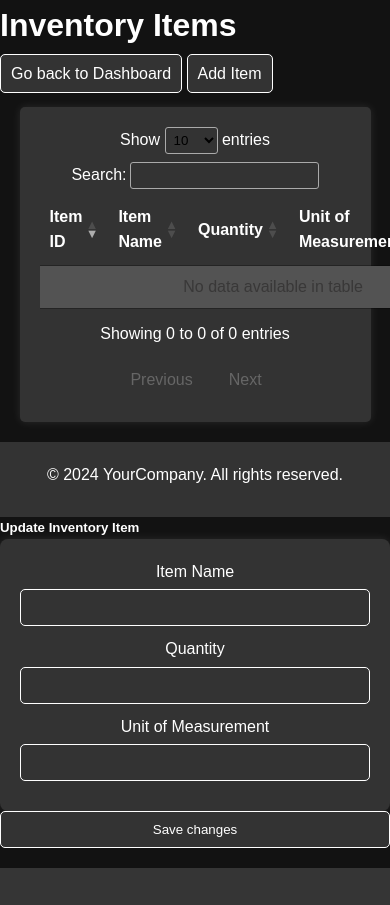
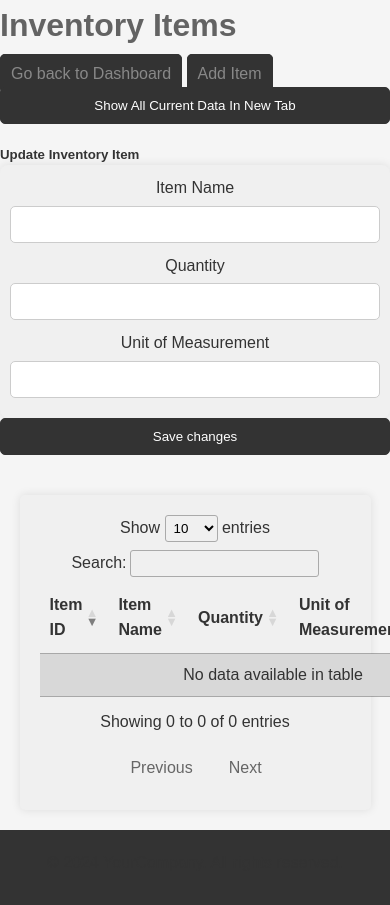
Before and after one commit to Nymber/Mobile-Budget-App, a Flask app: page /get_updated_table_data in a window 390 px wide; the page is wider, and only the part inside the window is pictured. Before the commit the page ends 868 px from the top of that part, so only its background shows below. Run offline with Flask 3, Linux system fonts and the light colour scheme; the visitor is signed in with stand-in values (Sample User, id 1); data that the repository does not hold is empty; some libraries are stand-ins or nearby versions.

Commit message:
Some improvements
Auto add current data to update system once selected for ease of use. Additional style improvements as well. including color and button locations for easier use, and reading.

```diff
--- a/static/styles/styles.css
+++ b/static/styles/styles.css
@@ -8,9 +8,9 @@
 /* Apply a background color to the entire page */
 body {
     font-family: Arial, sans-serif; /* Use a fallback font */
-    background-color: #121212; /* Dark background color */
+    background-color: #f5f5f5; /* Light background color */
     line-height: 1.6; /* Improve readability by setting line height */
-    color: #ffffff; /* Light text color for better contrast */
+    color: #333333; /* Dark text color for better contrast */
 }
 
 /* Style the header section */
@@ -38,7 +38,7 @@ nav ul li {
 }
 
 nav ul li a {
-    color: #ffffff; /* Light text color */
+    color: #333333; /* Dark text color */
     text-decoration: none;
 }
 
@@ -54,21 +54,26 @@ section {
 
 h2, h1 {
     margin-bottom: 10px;
-    color: #ffffff; /* Light text color */
+    color: #636363; /* Dark text color */
+}
+
+/* Style the title text to be white */
+title {
+    color: #ffffff; /* White color */
 }
 
 form {
-    background-color: #333333; /* Dark background color for forms */
+    background-color: #f0f0f0; /* Light background color for forms */
     padding: 20px;
     border-radius: 8px;
-    box-shadow: 0 0 10px rgba(255, 255, 255, 0.1); /* Adjusted box shadow */
+    box-shadow: 0 0 10px rgba(0, 0, 0, 0.1); /* Adjusted box shadow */
     text-align: center; /* Added text-align */
 }
 
 label {
     display: block;
     margin-bottom: 5px;
-    color: #ffffff; /* Light text color */
+    color: #333333; /* Dark text color */
 }
 
 input[type="text"],
@@ -80,15 +85,15 @@ input[type="submit"] {
     width: 100%;
     padding: 10px;
     margin-bottom: 10px;
-    border: 1px solid #ffffff; /* White border */
+    border: 1px solid #cccccc; /* Light gray border */
     border-radius: 5px;
     box-sizing: border-box;
-    background-color: #333333; /* Dark background color for input fields */
-    color: #ffffff; /* Light text color */
+    background-color: #ffffff; /* White background color for input fields */
+    color: #333333; /* Dark text color */
 }
 
 input:hover {
-    background-color: #555555; /* Darker background color on hover */
+    background-color: #eeeeee; /* Light gray background color on hover */
 }
 
 .btn,
@@ -96,13 +101,12 @@ button {
     width: 100%;
     padding: 10px;
     margin-bottom: 20px;
-    border: 1px solid #ffffff; /* White border */
+    border: 1px solid #333333; /* Dark border */
     border-radius: 5px;
     box-sizing: border-box;
     background-color: #333333; /* Dark background color for buttons */
     color: #ffffff; /* Light text color */
 }
-
 
 .btn:hover,
 button:hover {
@@ -122,27 +126,32 @@ footer {
     max-width: 600px; /* Added maximum width for better readability */
     margin: 50px auto; /* Adjusted margin for centering */
     padding: 20px;
-    background-color: #333333; /* Dark background color */
+    background-color: #f0f0f0; /* Light background color */
     border-radius: 5px;
-    box-shadow: 0 0 10px rgba(255, 255, 255, 0.1); /* Adjusted box shadow */
+    box-shadow: 0 0 10px rgba(0, 0, 0, 0.1); /* Adjusted box shadow */
 }
 
 .message {
     text-align: center;
     margin-top: 20px;
-    color: #ffffff; /* Light text color */
+    color: #333333; /* Dark text color */
 }
 
 p {
     text-align: center;
     margin-top: 10px;
     margin-bottom: 20px;
-    color: #ffffff; /* Light text color */
+    color: #333333; /* Dark text color */
 }
 
 a {
     color: #007bff;
     text-decoration: none;
+}
+
+/* Style all links with href attribute to be gray */
+a[href] {
+    color: #888888; /* Gray color */
 }
 
 a:hover {
@@ -164,20 +173,28 @@ a:hover {
     header {
         padding: 10px; /* Adjusted padding for smaller screens */
     }
+    nav ul {
+        flex-direction: column; /* Stack navigation items vertically */
+        justify-content: center; /* Center align the navigation items */
+    }
     nav ul li {
-        display: block;
         margin: 0;
         padding: 10px 0;
     }
-    main {
-        padding: 10px; /* Adjusted padding for smaller screens */
-    }
-    .budget-box {
+    main,
+    section,
+    form {
         padding: 10px; /* Adjusted padding for smaller screens */
     }
     .container {
         width: 90%; /* Adjusted width for smaller screens */
         margin: 20px auto; /* Adjusted margin for centering */
+    }
+    .banner {
+        height: 150px; /* Adjusted height for smaller screens */
+    }
+    footer {
+        padding: 10px; /* Adjusted padding for smaller screens */
     }
 }
 
@@ -204,16 +221,16 @@ label[for^="add_"] {
 
 /* Gray styling for tbody */
 tbody {
-    background-color: #555555; /* Dark gray background color for table body */
-    color: #393838; /* Light text color for better contrast */
+    background-color: #dddddd; /* Light gray background color for table body */
+    color: #333333; /* Dark text color for better contrast */
 }
 
 tbody tr:nth-child(even) {
-    background-color: #333333; /* Darker gray background color for even rows */
+    background-color: #cccccc; /* Lighter gray background color for even rows */
 }
 
 tbody tr:hover {
-    background-color: #777777; /* Lighter gray background color on hover */
+    background-color: #bbbbbb; /* Darker gray background color on hover */
 }
 .selected {
     background-color: green; /* Change the background color to green */
--- a/templates/add_expense.html
+++ b/templates/add_expense.html
@@ -8,7 +8,7 @@
 </head>
 <body>
     <h1>Add Expense</h1>
-
+    <a href="{{ url_for('routes.dashboard') }}" class="btn">Go back to Dashboard</a>
     <form method="POST" action="{{ url_for('routes.add_expense') }}">
         <div class="center-label">
             <label for="name">Expense Name:</label><br>
@@ -33,7 +33,6 @@
 
         <input type="submit" value="Add Expense">
     </form>
-    <a href="{{ url_for('routes.dashboard') }}" class="btn">Go back to Dashboard</a>
     <!-- Add delete buttons for each expense -->
     {% for expense in expenses %}
         <form method="POST" action="{{ url_for('delete_expense', expense_id=expense.id) }}">
--- a/templates/view_earnings.html
+++ b/templates/view_earnings.html
@@ -16,7 +16,7 @@
 </head>
 <body>
     <h1>View Earnings</h1>
-
+    <a href="{{ url_for('routes.dashboard') }}" class="btn">Go back to Dashboard</a>
     <div class="container">
         <table id="earningsTable" class="display">
             <thead>
@@ -63,7 +63,6 @@
             </tbody>
         </table>
     </div>
-    <a href="{{ url_for('routes.dashboard') }}" class="btn">Go back to Dashboard</a>
     <footer>
         <p>&copy; 2024 YourCompany. All rights reserved.</p>
     </footer>
--- a/templates/view_expenses.html
+++ b/templates/view_expenses.html
@@ -16,7 +16,7 @@
 </head>
 <body>
     <h1>View Expenses</h1>
-
+    <a href="{{ url_for('routes.dashboard') }}" class="btn">Go back to Dashboard</a>
     <div class="container">
         <table id="expensesTable" class="display">
             <thead>
@@ -47,7 +47,6 @@
             </tbody>
         </table>
     </div>
-    <a href="{{ url_for('routes.dashboard') }}" class="btn">Go back to Dashboard</a>
     <footer>
         <p>&copy; 2024 YourCompany. All rights reserved.</p>
     </footer>
--- a/templates/view_inventory.html
+++ b/templates/view_inventory.html
@@ -18,41 +18,7 @@
     <h1>Inventory Items</h1>
     <a href="{{ url_for('routes.dashboard') }}" class="btn">Go back to Dashboard</a>
     <a href="{{ url_for('inventory_routes.view_inventory') }}" class="btn">Add Item</a>
-    <div class="container">
-        <table id="inventoryTable" class="display">
-            <thead>
-                <tr>
-                    <th>Item ID</th>
-                    <th>Item Name</th>
-                    <th>Quantity</th>
-                    <th>Unit of Measurement</th>
-                    <th>Actions</th>
-                </tr>
-            </thead>
-            <tbody>
-                {% for item in inventory_items %}
-                <tr>
-                    <td>{{ item.id }}</td>
-                    <td>{{ item.item_name }}</td>
-                    <td>{{ item.quantity }}</td>
-                    <td>{{ item.unit_of_measurement }}</td>
-                    <td>
-                        <form id="updateForm-{{ item.id }}" action="{{ url_for('inventory_routes.update_inventory_item', item_id=item.id) }}" method="POST" onsubmit="reloadPage()">
-                            <button type="button" class="btn btn-primary update-btn" onclick="updateItem({{ item.id }})">Update</button>
-                        </form>
-                        <form id="deleteForm-{{ item.id }}" action="{{ url_for('inventory_routes.delete_inventory_item', item_id=item.id) }}" method="POST" >
-                            <button type="button" class="btn btn-danger" onclick="confirmDelete({{ item.id }})">Delete</button>
-                        </form>
-                    </td>
-                </tr>
-                {% endfor %}
-            </tbody>
-        </table>
-    </div>
-
-    <footer>
-        <p>&copy; 2024 YourCompany. All rights reserved.</p>
-    </footer>
+    <button onclick="showAllData()" class="btn">Show All Current Data In New Tab</button> <!-- New button -->
 
     <!-- Modal for updating inventory item -->
     <div id="updateModal" class="modal" tabindex="-1" aria-labelledby="updateModalLabel" aria-hidden="true">
@@ -89,6 +55,42 @@
         </div>
     </div>
 
+    <div class="container">
+        <table id="inventoryTable" class="display">
+            <thead>
+                <tr>
+                    <th>Item ID</th>
+                    <th>Item Name</th>
+                    <th>Quantity</th>
+                    <th>Unit of Measurement</th>
+                    <th>Actions</th>
+                </tr>
+            </thead>
+            <tbody>
+                {% for item in inventory_items %}
+                <tr>
+                    <td>{{ item.id }}</td>
+                    <td>{{ item.item_name }}</td>
+                    <td>{{ item.quantity }}</td>
+                    <td>{{ item.unit_of_measurement }}</td>
+                    <td>
+                        <form id="updateForm-{{ item.id }}" action="{{ url_for('inventory_routes.update_inventory_item', item_id=item.id) }}" method="POST" onsubmit="reloadPage()">
+                            <button type="button" class="btn btn-primary update-btn" onclick="updateItem({{ item.id }})">Select</button>
+                        </form>
+                        <form id="deleteForm-{{ item.id }}" action="{{ url_for('inventory_routes.delete_inventory_item', item_id=item.id) }}" method="POST" >
+                            <button type="button" class="btn btn-danger" onclick="confirmDelete({{ item.id }})">Delete</button>
+                        </form>
+                    </td>
+                </tr>
+                {% endfor %}
+            </tbody>
+        </table>
+    </div>
+
+    <footer>
+        <p>&copy; 2024 YourCompany. All rights reserved.</p>
+    </footer>
+
     <script src="https://code.jquery.com/jquery-3.6.0.min.js"></script>
     <script src="https://cdn.datatables.net/1.11.5/js/jquery.dataTables.js"></script>
     <script>
@@ -107,7 +109,27 @@
                 document.getElementById('deleteForm-' + itemId).submit();
             }
         }
+        function showAllData() {
+            var allData = ""; // Initialize an empty string to store all data points
 
+            // Loop through each row of the table
+            $('#inventoryTable tbody tr').each(function() {
+                var itemId = $(this).find('td:eq(0)').text(); // Get item ID
+                var itemName = $(this).find('td:eq(1)').text(); // Get item name
+                var quantity = $(this).find('td:eq(2)').text(); // Get quantity
+                var unitOfMeasurement = $(this).find('td:eq(3)').text(); // Get unit of measurement
+
+                // Concatenate data points with line breaks
+                allData += "Item ID: " + itemId + "\n";
+                allData += "Item Name: " + itemName + "\n";
+                allData += "Quantity: " + quantity + "\n";
+                allData += "Unit of Measurement: " + unitOfMeasurement + "\n\n";
+            });
+
+            // Open a new tab and display the formatted data
+            var newWindow = window.open();
+            newWindow.document.write("<pre>" + allData + "</pre>");
+        }
         // Function to handle update item action
         function updateItem(itemId) {
             // Remove 'selected' class from all update buttons
@@ -115,18 +137,18 @@
             // Add 'selected' class to the clicked update button
             $('#updateForm-' + itemId + ' .update-btn').addClass('selected');
 
-            // Update the hidden input field with the item ID
-            $('#itemId').val(itemId);
-
-            // Retrieve values from the updateItemForm
-            var itemName = $('#itemName').val();
-            var quantity = $('#quantity').val();
-            var unitOfMeasurement = $('#unitOfMeasurement').val();
+            // Retrieve values from the selected item and populate the modal fields
+            var itemName = $('#updateForm-' + itemId).closest('tr').find('td:nth-child(2)').text();
+            var quantity = $('#updateForm-' + itemId).closest('tr').find('td:nth-child(3)').text();
+            var unitOfMeasurement = $('#updateForm-' + itemId).closest('tr').find('td:nth-child(4)').text();
 
             // Set the values in the modal input fields
             $('#itemName').val(itemName);
             $('#quantity').val(quantity);
             $('#unitOfMeasurement').val(unitOfMeasurement);
+
+            // Update the hidden input field with the item ID
+            $('#itemId').val(itemId);
 
             // Show the update modal
             $('#updateModal').modal('show');
```
Also changed, not shown: templates/add_earnings.html (+14 -7 lines).
